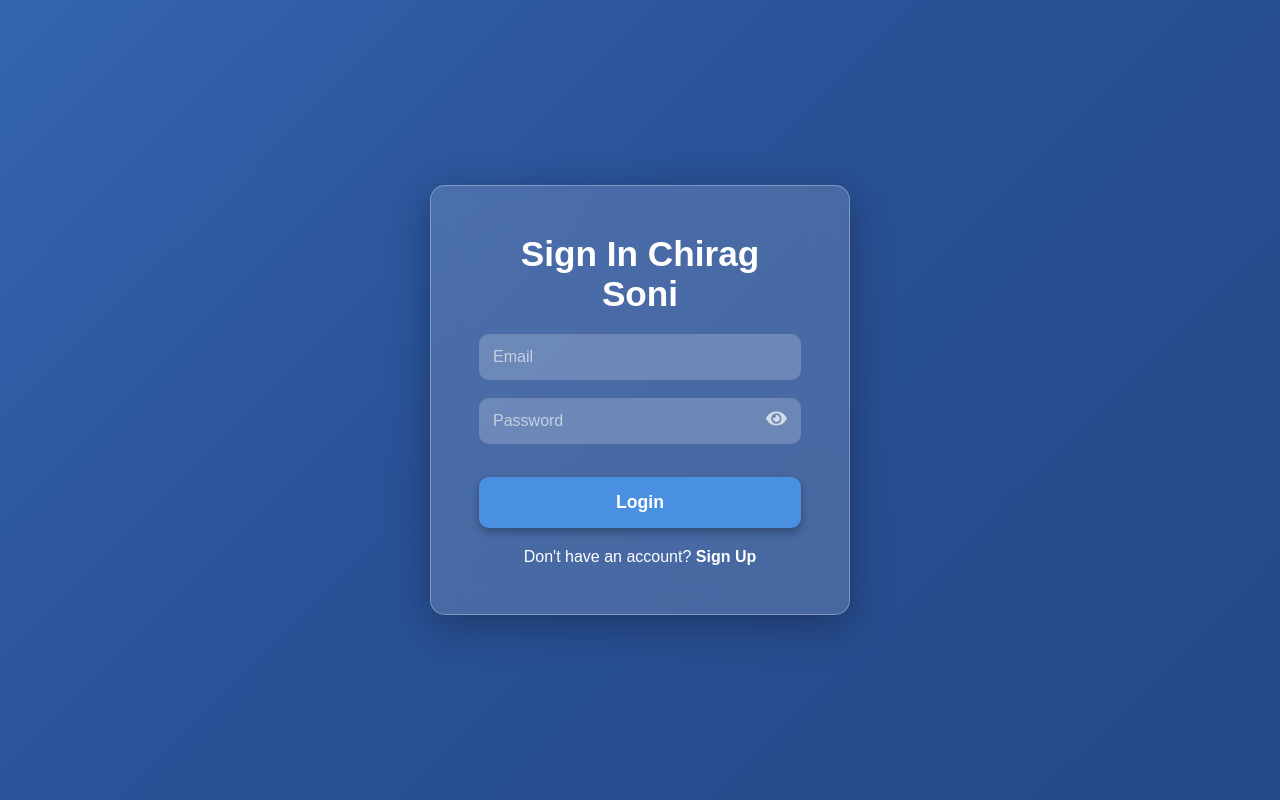
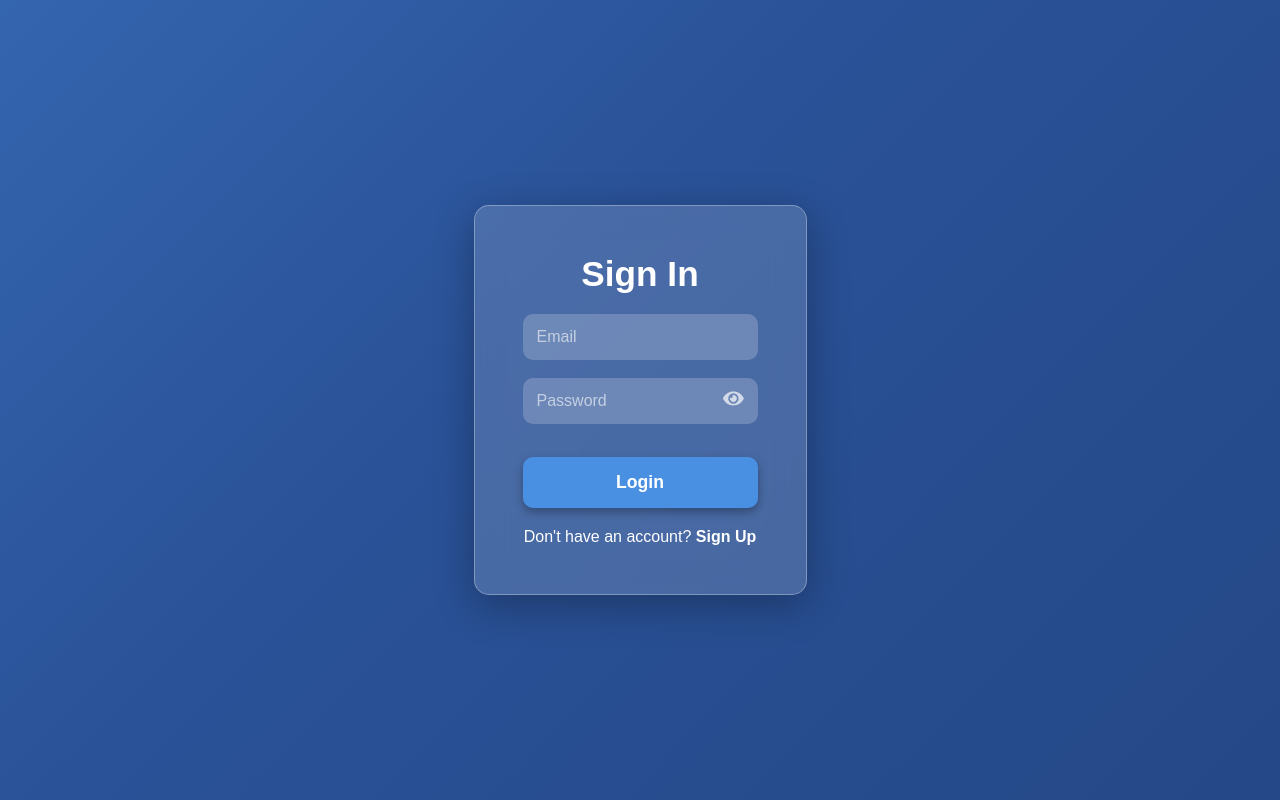
Before and after one commit to 22SoniChirag04/portfolio, a React (Create React App) app: page /login in a window 1280 px wide. Built offline with nearby package versions, Linux system fonts and the light colour scheme; the HTML template or start-up script is replaced by a standard one.

Commit message:
rollback

```diff
--- a/src/views/Login.js
+++ b/src/views/Login.js
@@ -27,7 +27,7 @@
       navigate("/home");
     } else {
       setError(result.message);
-      navigate("/dashboard");
+      navigate("/home");
 
     }
   };
@@ -35,7 +35,7 @@
   return (
     <div className="login-container">
       <div className="login-card">
-        <h1 className="login-title">Sign In Chirag Soni</h1>
+        <h1 className="login-title">Sign In</h1>
 
         {error && <p className="error-message">{error}</p>}
 
```
